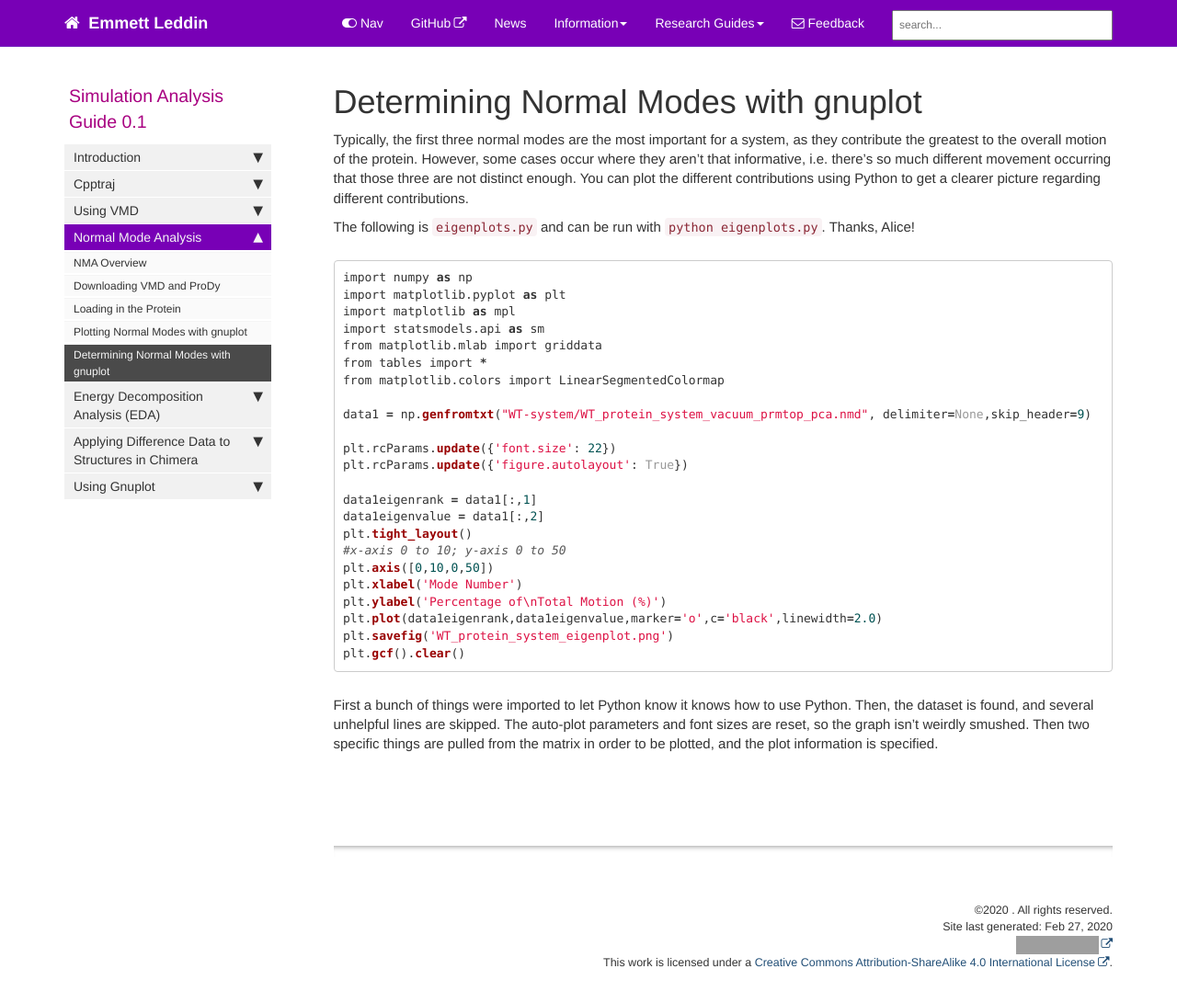
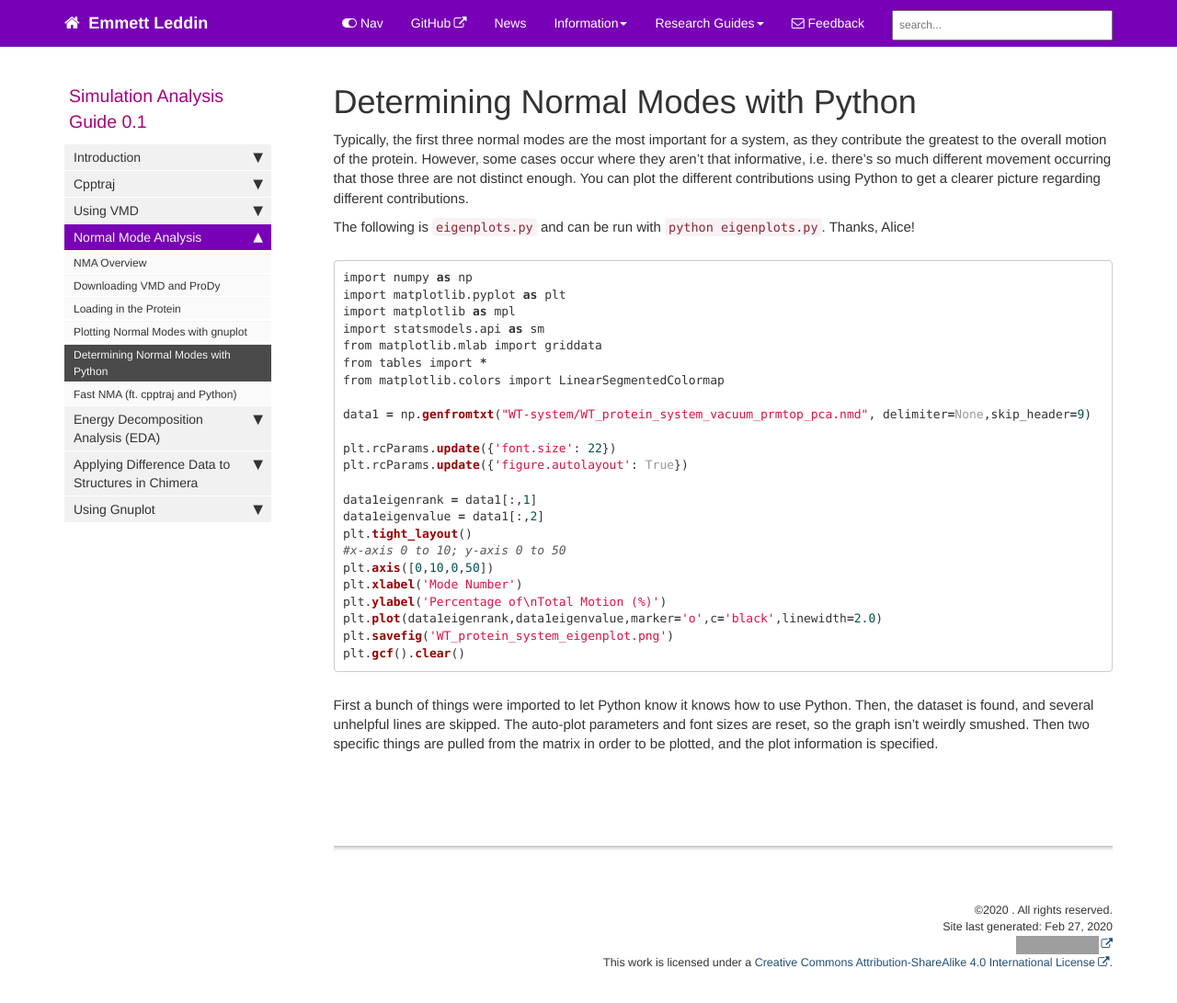
Before and after one commit to emleddin/comp-chem-website, a Jekyll site: the page built from pages/Analysis_guide/Analysisguide-determine-normal-modes.md, in a window 1280 px wide and 1106 px high. Shown: the top 1091 px of the window at 92% size. Built offline with Jekyll 4.4.1, drawn with Linux system fonts in a browser that asks for light colours; comment, search, counter and statistics services are not loaded; grey boxes are pictures that could not be loaded.

Commit message:
Fix NMA based on NMWiz in cpptraj

```diff
--- a/_data/sidebars/Analysis_sidebar.yml
+++ b/_data/sidebars/Analysis_sidebar.yml
@@ -120,8 +120,12 @@ entries:
       url: /Analysisguide-plot-normal-modes.html
       output: web, pdf
 
-    - title: Determining Normal Modes with gnuplot
+    - title: Determining Normal Modes with Python
       url: /Analysisguide-determine-normal-modes.html
+      output: web, pdf
+
+    - title: "Fast NMA (ft. cpptraj and Python)"
+      url: /Analysisguide-cpptraj-NMA.html
       output: web, pdf
 
   - title: Energy Decomposition Analysis (EDA)
--- a/pages/Analysis_guide/Analysisguide-determine-normal-modes.md
+++ b/pages/Analysis_guide/Analysisguide-determine-normal-modes.md
@@ -1,5 +1,5 @@
 ---
-title: Determining Normal Modes with gnuplot
+title: Determining Normal Modes with Python
 sidebar: Analysis_sidebar
 permalink: Analysisguide-determine-normal-modes.html
 folder: Analysis_guide
```
Also changed, not shown: pages/Analysis_guide/Analysisguide-correlational.md (+0 -5 lines), pages/Analysis_guide/Analysisguide-cpptraj-NMA.md (added, +36 -0 lines), pages/Analysis_guide/Analysisguide-cpptraj.md (+2 -2 lines).
